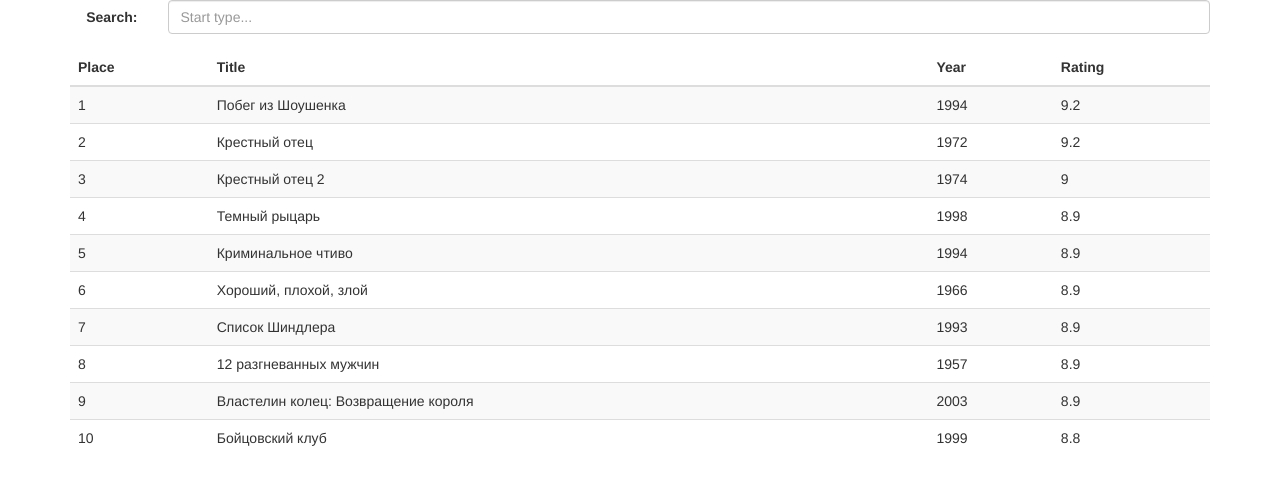
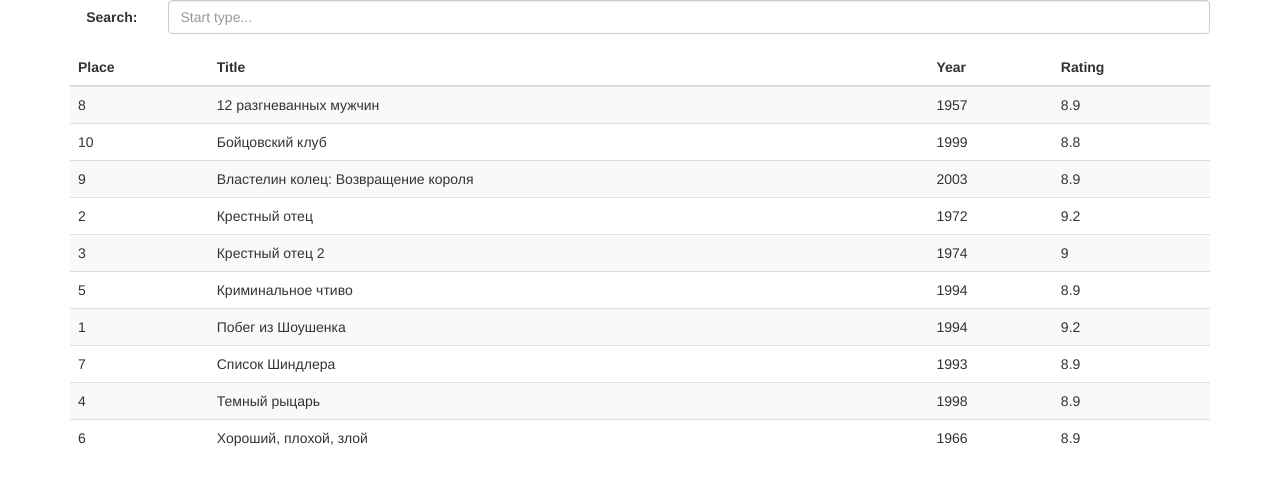
Before and after one commit to winechess/angularjs_tutorial, a website: page app/index.html in a window 1280 px wide. Drawn offline with Linux system fonts and the light colour scheme.

Commit message:
Add filter order by title

```diff
--- a/app/index.html
+++ b/app/index.html
@@ -32,7 +32,7 @@
                 </thead>
 
                 <tbody>
-                    <tr ng-repeat="film in imdb.films | filter: query">
+                    <tr ng-repeat="film in imdb.films | orderBy: 'title'">
                         <td>{{film.place}}</td>
                         <td>{{film.title}}</td>
                         <td>{{film.year}}</td>
```
